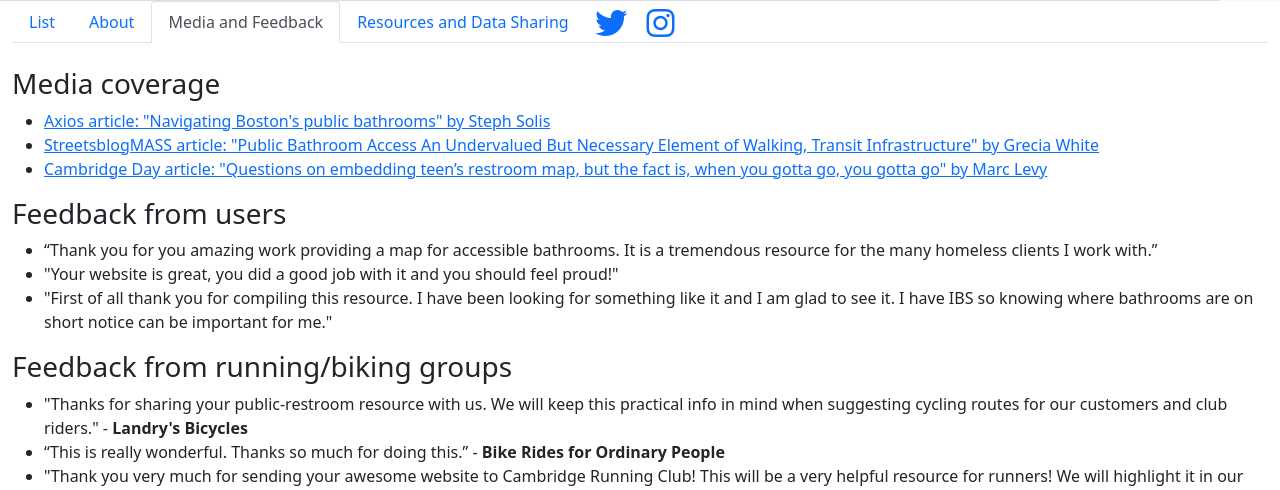
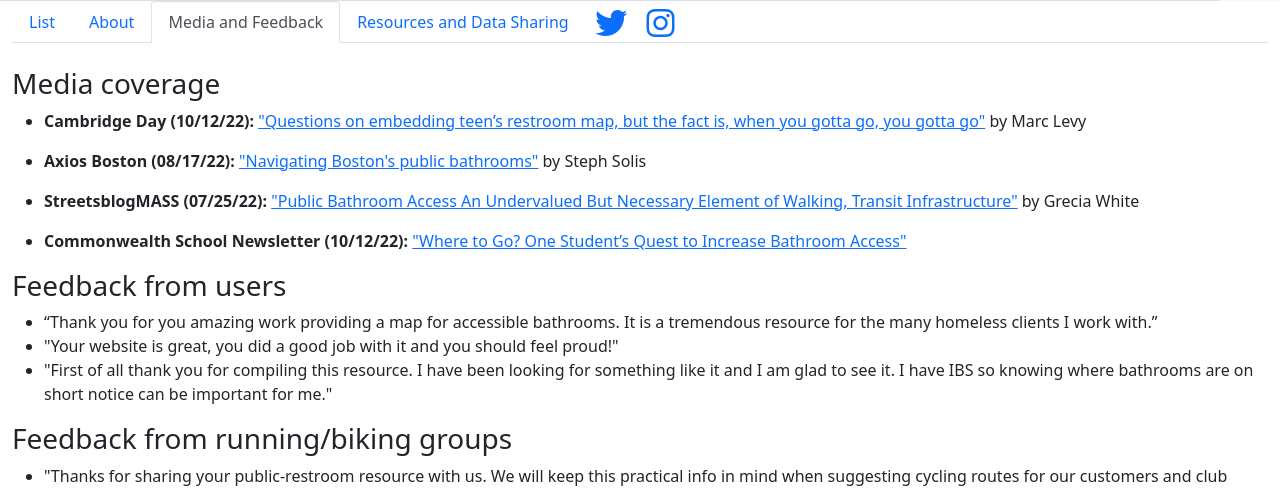
Before and after one commit to amithsaligrama/bathroomaccess, a Django app: template bathroom_map/templates/map.html in a window 1280 px wide, after a click on "Media and Feedback". Shown: the part 559-1049 px from the top of the page. Run offline with Django 3.2, Linux system fonts and the light colour scheme; the template is opened without the code that fills it, so the values that code supplies are empty; some libraries are stand-ins or nearby versions.

Commit message:
Changed "Media Coverage" links

```diff
--- a/bathroom_map/templates/map.html
+++ b/bathroom_map/templates/map.html
@@ -230,13 +230,24 @@
             <h3>Media coverage</h3>
             <ul>
               <li>
-                <a href="https://www.axios.com/local/boston/2022/08/17/boston-public-bathrooms">Axios article: "Navigating Boston's public bathrooms" by Steph Solis</a>
+                <p>
+                  <b>Cambridge Day (10/12/22): </b> <a href="https://www.cambridgeday.com/2022/10/12/questions-on-embedding-teens-restroom-map-but-the-fact-is-when-you-gotta-go-you-gotta-go/">"Questions on embedding teen’s restroom map, but the fact is, when you gotta go, you gotta go"</a> by Marc Levy
+                </p>
               </li>
               <li>
-                <a href="https://mass.streetsblog.org/2022/07/25/public-bathroom-access-an-undervalued-but-necessary-element-of-walking-transit-infrastructure/">StreetsblogMASS article: "Public Bathroom Access An Undervalued But Necessary Element of Walking, Transit Infrastructure" by Grecia White</a>
+                <p>
+                  <b>Axios Boston (08/17/22): </b> <a href="https://www.axios.com/local/boston/2022/08/17/boston-public-bathrooms">"Navigating Boston's public bathrooms"</a> by Steph Solis
+                </p>
               </li>
               <li>
-                <a href="https://www.cambridgeday.com/2022/10/12/questions-on-embedding-teens-restroom-map-but-the-fact-is-when-you-gotta-go-you-gotta-go/">Cambridge Day article: "Questions on embedding teen’s restroom map, but the fact is, when you gotta go, you gotta go" by Marc Levy</a>
+                <p>
+                  <b>StreetsblogMASS (07/25/22): </b> <a href="https://mass.streetsblog.org/2022/07/25/public-bathroom-access-an-undervalued-but-necessary-element-of-walking-transit-infrastructure/">"Public Bathroom Access An Undervalued But Necessary Element of Walking, Transit Infrastructure"</a> by Grecia White
+                </p>
+              </li>
+              <li>
+                <p>
+                  <b>Commonwealth School Newsletter (10/12/22): </b> <a href="https://www.commschool.org/news/news-post/~board/meet-our-students/post/where-to-go-one-students-quest-to-increase-bathroom-access">"Where to Go? One Student’s Quest to Increase Bathroom Access"</a>
+                </p>
               </li>
             </ul>
             <h3>Feedback from users</h3>
```
